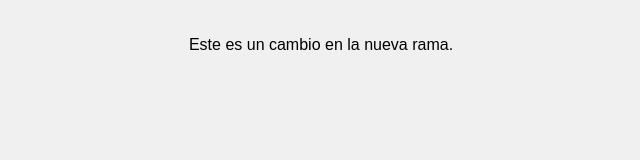
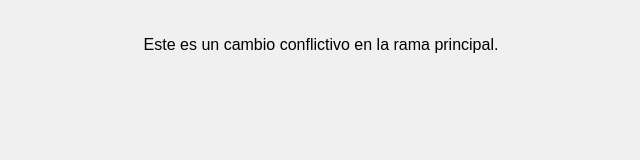
Before and after one commit to Tatiana-kva/IISI-PROYECTO-, a plain HTML site: page index.html in a window 1280 px wide. Shown: the whole page, without its empty margins (319-959 px from the left). Drawn offline with Linux system fonts and the light colour scheme.

Commit message:
Cambio conflictivo en la rama principal

```diff
--- a/index.html
+++ b/index.html
@@ -7,6 +7,6 @@
     <link rel="stylesheet" href="styles.css">
 </head>
 <body>
-    <p>Este es un cambio en la nueva rama.</p>
+    <p>Este es un cambio conflictivo en la rama principal.</p>
 </body>
 </html>
```
